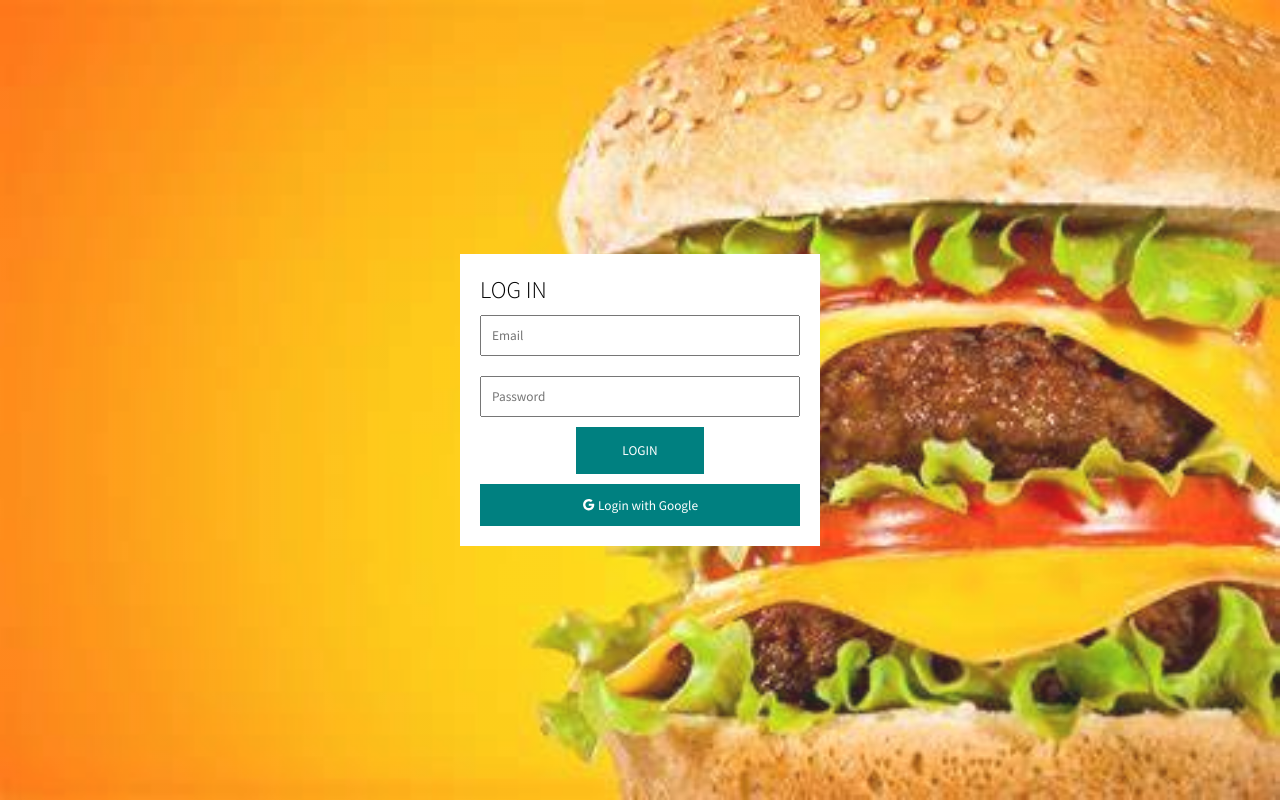
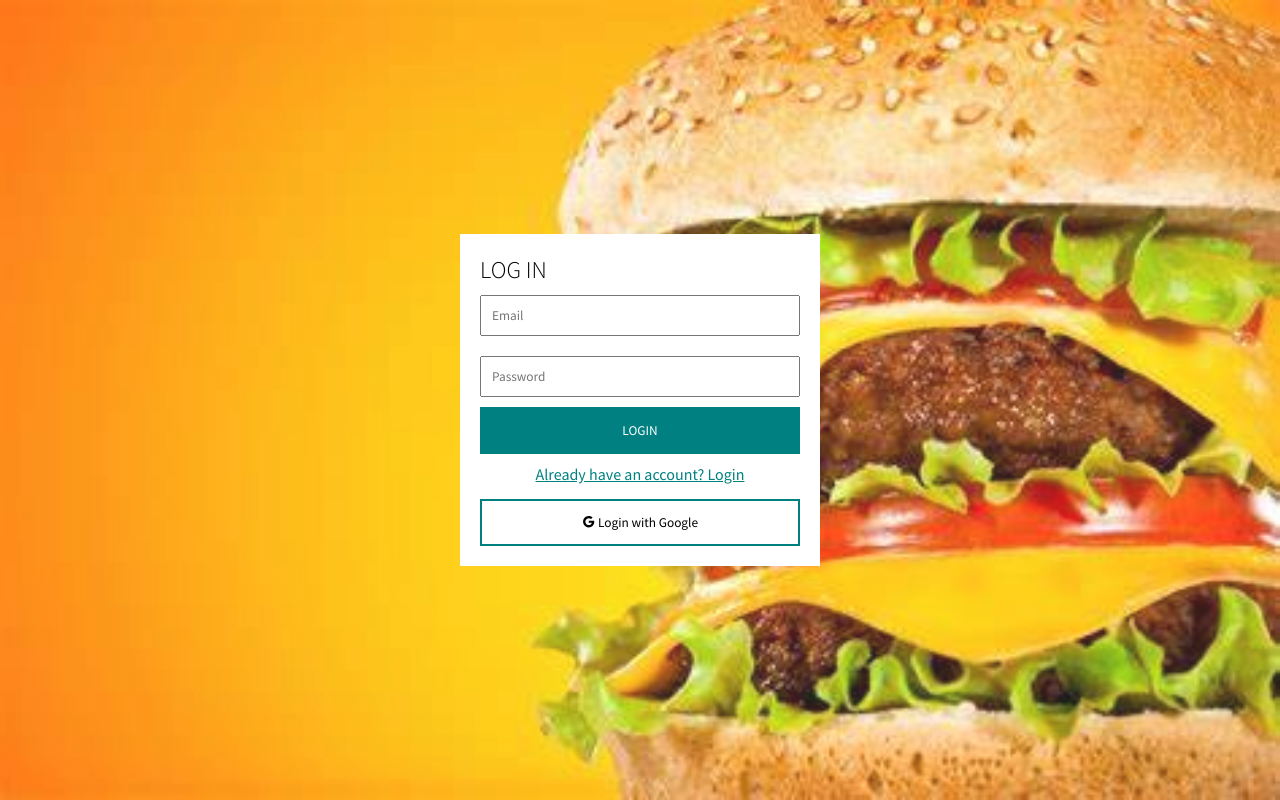
Before and after one commit to pajascript/inventory-frontend, a React (Create React App) app: page / in a window 1280 px wide. Built offline with nearby package versions, Linux system fonts and the light colour scheme; no server answers.

Commit message:
fixed some buttons

```diff
--- a/src/pages/Login.jsx
+++ b/src/pages/Login.jsx
@@ -1,6 +1,6 @@
 import React, { useEffect, useState } from 'react'
 import { useHistory } from 'react-router-dom';
-import { Container, Wrapper, Title, Form, Input, Button } from './LoginElements';
+import { Container, Wrapper, Title, Form, Input, Button, ToggleButton, GoogleBtn } from './LoginElements';
 import { GoogleAuthProvider, signInWithEmailAndPassword, signInWithPopup } from 'firebase/auth'
 import { auth } from '../firebase'
 import { GoogleOutlined } from '@ant-design/icons'
@@ -9,6 +9,7 @@ const Login = () => {
 
     const [email, setEmail] = useState("");
     const [password, setPassword] = useState("");
+    const [isRegister, setIsRegister] = useState(false);
     const history = useHistory();
 
     const handleLogin = async (e) => {
@@ -44,12 +45,12 @@ const Login = () => {
                 <Form onSubmit={handleLogin} >
                     <Input placeholder="Email" type="email" onChange={(e) => setEmail(e.target.value)} required />
                     <Input placeholder="Password" type="password" onChange={(e) => setPassword(e.target.value)} required />
-                    <div style={{display: 'flex', gap: '10px', cursor: 'pointer', textDecoration: 'underlined', alignItems: 'center', justifyContent: 'space-around'}} >
+                    <div style={{display: 'flex', flexDirection: 'column', cursor: 'pointer', textDecoration: 'underlined', alignItems: 'center', justifyContent: 'space-around'}} >
                         <Button type='submit' >LOGIN</Button>
-
+                        <ToggleButton>{isRegister ? "Don't have an account? Register" : "Already have an account? Login"}</ToggleButton>
                     </div>
                 </Form>
-                <button onClick={handleGoogleClick} style={{cursor: 'pointer', padding: '0.8rem', background: 'teal', color: '#fff', border: 'none', width: '100%'}} ><GoogleOutlined /> Login with Google</button>
+                <GoogleBtn onClick={handleGoogleClick} ><GoogleOutlined /> Login with Google</GoogleBtn>
             </Wrapper>
         </Container>
     )
--- a/src/pages/LoginElements.js
+++ b/src/pages/LoginElements.js
@@ -39,17 +39,22 @@ export const Input = styled.input`
 `;
 
 export const Button = styled.button`
-    width: 40%;
+    width: 100%;
     border: none;
     padding: 15px 20px;
     background: teal;
     color: #fff;
     cursor: pointer;
     margin-bottom: 10px;
+    transition: all 200ms ease-in-out;
 
     &:disabled {
         color: green;
         cursor: not-allowed;
+    }
+
+    &:hover {
+        background-color: rgb(1, 101, 101);
     }
 `;
 
@@ -63,3 +68,32 @@ export const Link = styled.a`
 export const Error = styled.p`
     color: red;
 `;
+
+export const ToggleButton = styled.p`
+    border: none;
+    color: teal;
+    text-decoration: underline;
+    cursor: pointer;
+    background: none;
+    text-align: left;
+    margin-bottom: 15px;
+    transition: all 200ms ease-in-out;
+
+    &:hover {
+        transform: translateY(-2px);
+    }
+`;
+
+export const GoogleBtn = styled.button`
+    cursor: pointer;
+    padding: 0.8rem;
+    background: inherit;
+    border: 2px solid teal;
+    width: 100%;
+    transition: all 200ms ease-in-out;
+
+    &:hover {
+        background: teal;
+        color: #fff;
+    }
+`;
```
